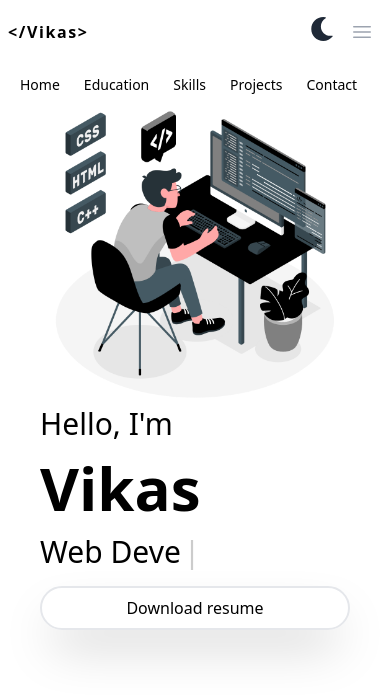
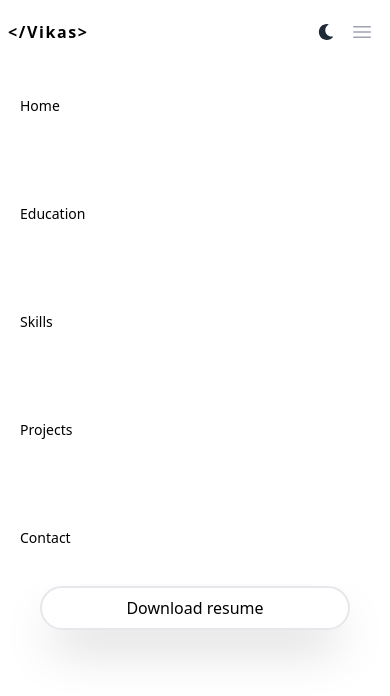
Before and after one commit to vikas9872/myportfolio, a React (Create React App) app: page / in a window 390 px wide. Both pictures are taken after a click on the button 362 px from the left and 32 px from the top of the page. Shown: the top 696 px of the page. Built offline with nearby package versions, Linux system fonts and the light colour scheme.

Commit message:
FINAL COMMIT

```diff
--- a/src/Components/NavbarComponent/Navbar.jsx
+++ b/src/Components/NavbarComponent/Navbar.jsx
@@ -42,21 +42,21 @@ const Navbar = () => {
                         </div>
                     </div>
                     <div className='mr-12'>
-                        <button onClick={toggleTheme} className="text-gray-800 dark:text-orange-400">
-                            {theme === "light" ? <FaMoon className="h-6 w-6" /> : <FaSun className="h-6 w-6" />}
+                        <button onClick={toggleTheme} className="flex items-center text-gray-800 dark:text-orange-400">
+                            {theme === "light" ? <FaMoon className="h-4 w-4 md:h-6 md:w-6" /> : <FaSun className="h-4 w-4 md:h-6 md:w-6" />}
                         </button>
                     </div>
                 </div>
             </div>
             <DisclosurePanel className="sm:hidden">
-                <div className="space-y-1 px-2 pb-3 pt-2">
+                <div className="space-y-10 px-2 pb-3 pt-2">
                     {navigation.map((item) => (
                         <DisclosureButton
                             key={item.name}
                             as="a"
                             href={item.href}
                             aria-current={item.current ? 'page' : undefined}
-                            className='text-black dark:text-white rounded-full  hover:bg-black hover:text-white dark:hover:bg-white dark:hover:text-black px-3 py-2 text-sm font-medium'
+                            className='flex text-black dark:text-white rounded-md  hover:bg-black hover:text-white dark:hover:bg-white dark:hover:text-black px-3 py-6 text-sm font-medium'
                         >
                             {item.name}
                         </DisclosureButton>
```
